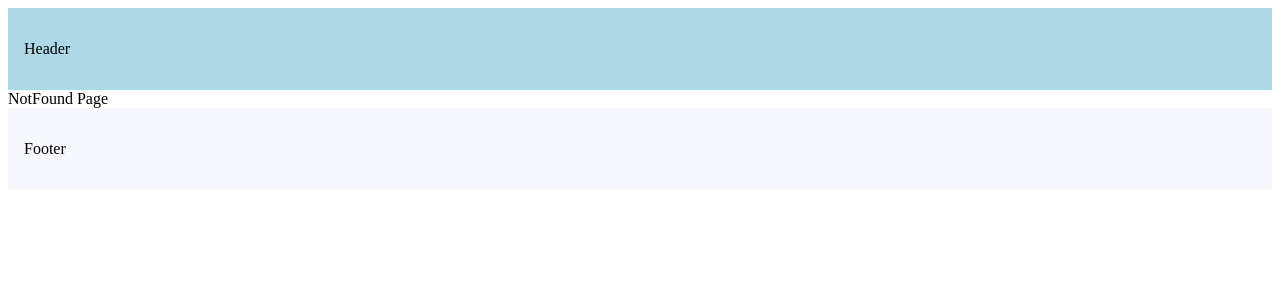
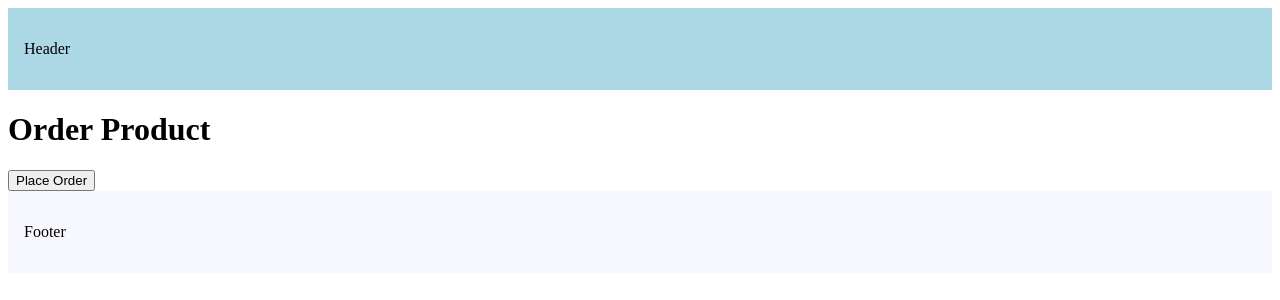
Before and after one commit to Udeme98/NextJS-Codevolution, a Next.js app: page /order-product in a window 1280 px wide. Before the commit this address had no page. Shown: the top 300 px of the page. Built offline with nearby package versions, Linux system fonts and the light colour scheme.

Commit message:
Navigation - Navigating Programmatically using useRouter hook

```diff
--- /dev/null
+++ b/src/app/order-product/page.tsx
@@ -0,0 +1,19 @@
+"use client";
+
+import { useRouter } from "next/navigation";
+
+const OrderProduct = () => {
+  const router = useRouter();
+
+  const handleClick = () => {
+    console.log("Order placed");
+    router.push("/");
+  };
+  return (
+    <>
+      <h1>Order Product</h1>
+      <button onClick={handleClick}>Place Order</button>
+    </>
+  );
+};
+export default OrderProduct;
```
